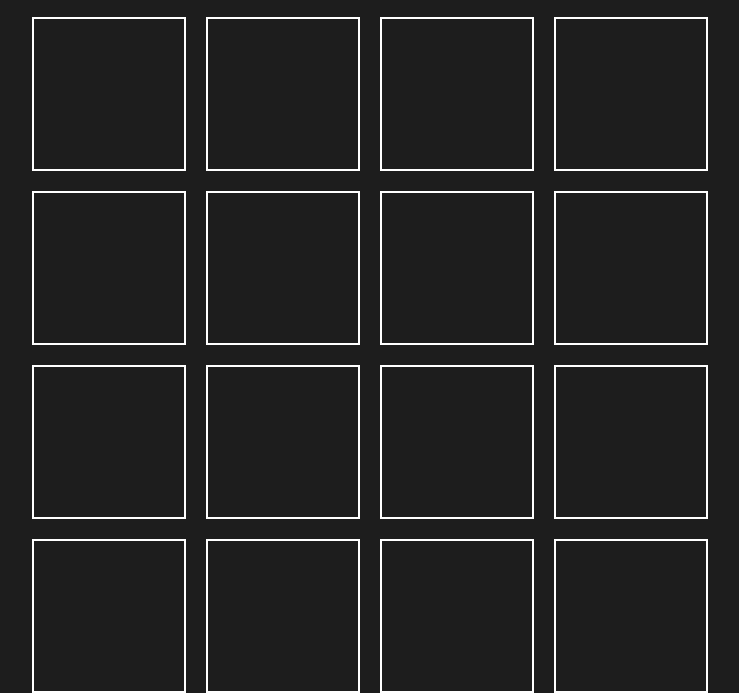
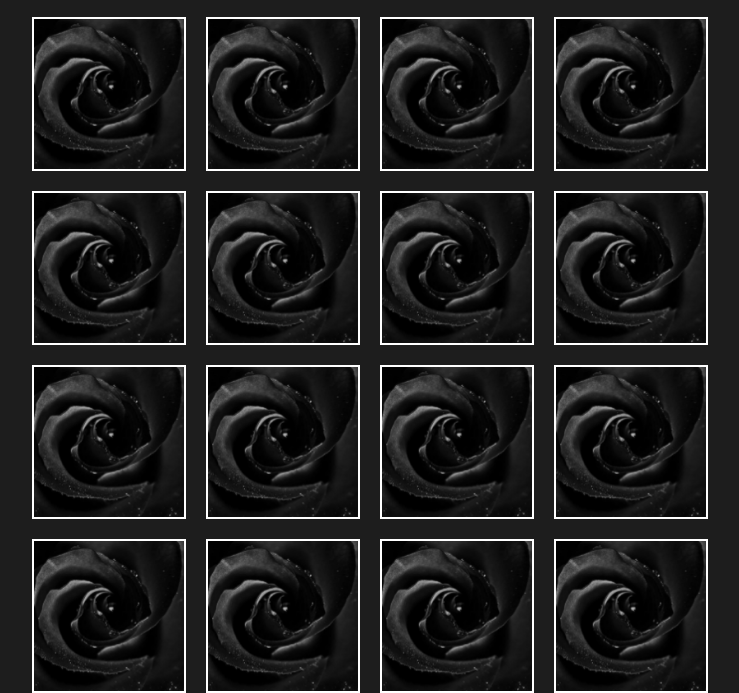
Before and after one commit to AnnRize/Memory-Game, a plain HTML site: page index.html in a window 1280 px wide. Shown: the part 224-917 px from the top of the page, without its empty margins (278-1017 px from the left). Drawn offline with Linux system fonts and the light colour scheme.

Commit message:
front img fix

```diff
--- a/src/style.css
+++ b/src/style.css
@@ -62,7 +62,7 @@ body {
   position: absolute;
   width: 100%;
   height: 100%;
-  background: url("./pictures/front.jpg");
+  background: url("../pictures/front.jpg");
   background-position: center;
   background-repeat: no-repeat;
   background-size: cover;
```
